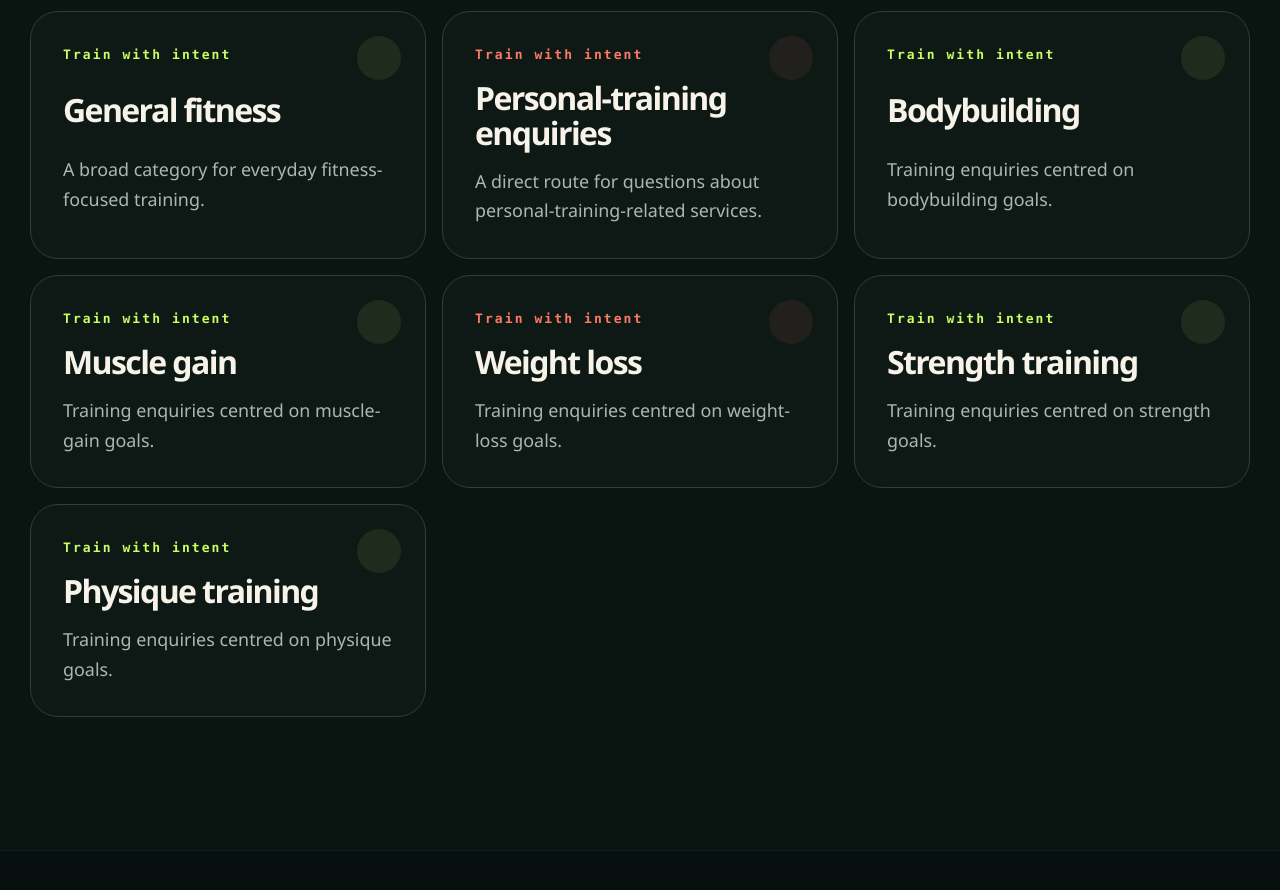
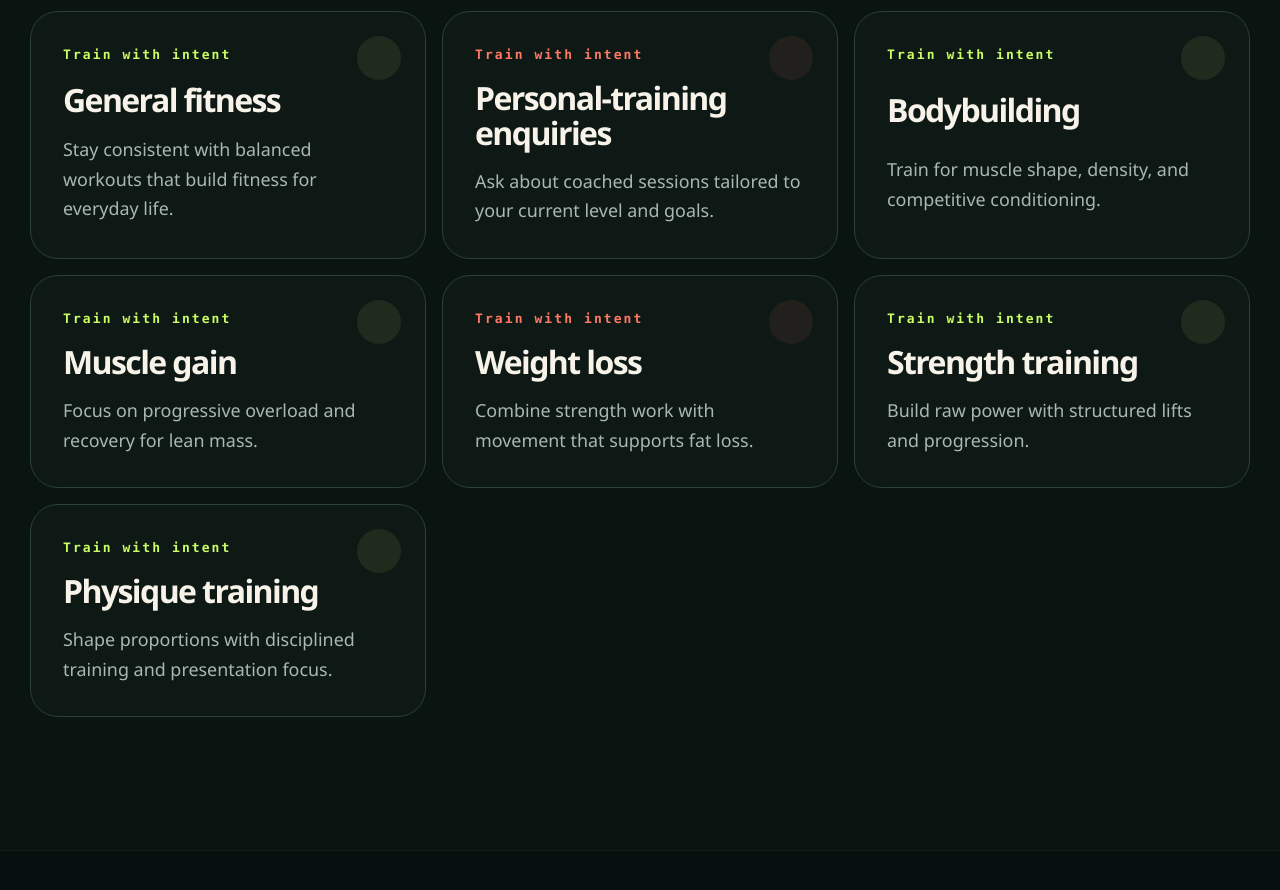
Before and after one commit to Sankalpa-KMCP/olympia-fitness-center, an Astro site: page /services in a window 1280 px wide. Shown: the part 1360-2250 px from the top of the page. Built offline with nearby package versions, Linux system fonts and the light colour scheme; Astro itself is replaced by a stand-in of ours.

Commit message:
feat(services): make category cards enquiry links with clearer CTAs

```diff
--- a/src/components/services/ServiceCard.astro
+++ b/src/components/services/ServiceCard.astro
@@ -4,16 +4,22 @@ import type { ServiceCategory } from "../../types/business";
 interface Props {
   service: ServiceCategory;
   description: string;
+  href: string;
 }
 
-const { service, description }: Props = Astro.props;
+const { service, description, href }: Props = Astro.props;
 ---
 
-<article class="service-card" id={service.id}>
+<a
+  class="service-card"
+  id={service.id}
+  href={href}
+  aria-label={`Enquire about ${service.label}`}
+>
   <p aria-hidden="true">Train with intent</p>
   <h3>{service.label}</h3>
   <span>{description}</span>
-</article>
+</a>
 
 <style>
   .service-card {
@@ -24,8 +30,10 @@ const { service, description }: Props = Astro.props;
     border: var(--border-thin) solid var(--color-border);
     border-radius: var(--radius-lg);
     background: rgb(255 255 255 / 2%);
+    color: inherit;
     gap: var(--space-4);
     overflow: hidden;
+    text-decoration: none;
     transition:
       transform var(--duration-standard) var(--ease-standard),
       border-color var(--duration-standard) var(--ease-standard),
@@ -46,11 +54,13 @@ const { service, description }: Props = Astro.props;
     transition: transform var(--duration-standard) var(--ease-standard);
   }
 
-  .service-card:hover::after {
+  .service-card:hover::after,
+  .service-card:focus-visible::after {
     transform: scale(6);
   }
 
-  .service-card:hover {
+  .service-card:hover,
+  .service-card:focus-visible {
     border-color: var(--color-border-strong);
     background: var(--color-surface-raised);
     transform: translateY(-4px);
--- a/src/pages/services.astro
+++ b/src/pages/services.astro
@@ -16,15 +16,19 @@ const route = siteRoutes.services;
 type ServiceId = (typeof serviceCategories)[number]["id"];
 
 const serviceDescriptions = {
-  "general-fitness": "A broad category for everyday fitness-focused training.",
+  "general-fitness":
+    "Stay consistent with balanced workouts that build fitness for everyday life.",
   "personal-training-enquiries":
-    "A direct route for questions about personal-training-related services.",
-  bodybuilding: "Training enquiries centred on bodybuilding goals.",
-  "muscle-gain": "Training enquiries centred on muscle-gain goals.",
-  "weight-loss": "Training enquiries centred on weight-loss goals.",
-  "strength-training": "Training enquiries centred on strength goals.",
-  "physique-training": "Training enquiries centred on physique goals.",
+    "Ask about coached sessions tailored to your current level and goals.",
+  bodybuilding: "Train for muscle shape, density, and competitive conditioning.",
+  "muscle-gain": "Focus on progressive overload and recovery for lean mass.",
+  "weight-loss": "Combine strength work with movement that supports fat loss.",
+  "strength-training": "Build raw power with structured lifts and progression.",
+  "physique-training":
+    "Shape proportions with disciplined training and presentation focus.",
 } as const satisfies Record<ServiceId, string>;
+
+const enquiryHref = `${siteRoutes.contact.path}#visit-details` as const;
 
 const description = `Explore seven training categories and business-provided facility information at ${businessIdentity.name} in ${businessAddress.locality}.`;
 ---
@@ -42,9 +46,9 @@ const description = `Explore seven training categories and business-provided fac
     description={`Explore the current training categories at ${businessIdentity.name}. Each category is an area you can ask the gym about directly.`}
   >
     <Fragment slot="actions">
-      <ButtonLink href={siteRoutes.home.path}>Return home</ButtonLink>
-      <ButtonLink href={siteRoutes.contact.path} variant="secondary">
-        Contact the gym
+      <ButtonLink href={siteRoutes.contact.path}>Contact the gym</ButtonLink>
+      <ButtonLink href={siteRoutes.home.path} variant="secondary">
+        Return home
       </ButtonLink>
     </Fragment>
   </PageHero>
@@ -69,6 +73,7 @@ const description = `Explore seven training categories and business-provided fac
             <ServiceCard
               service={service}
               description={serviceDescriptions[service.id]}
+              href={enquiryHref}
             />
           ))
         }
```
